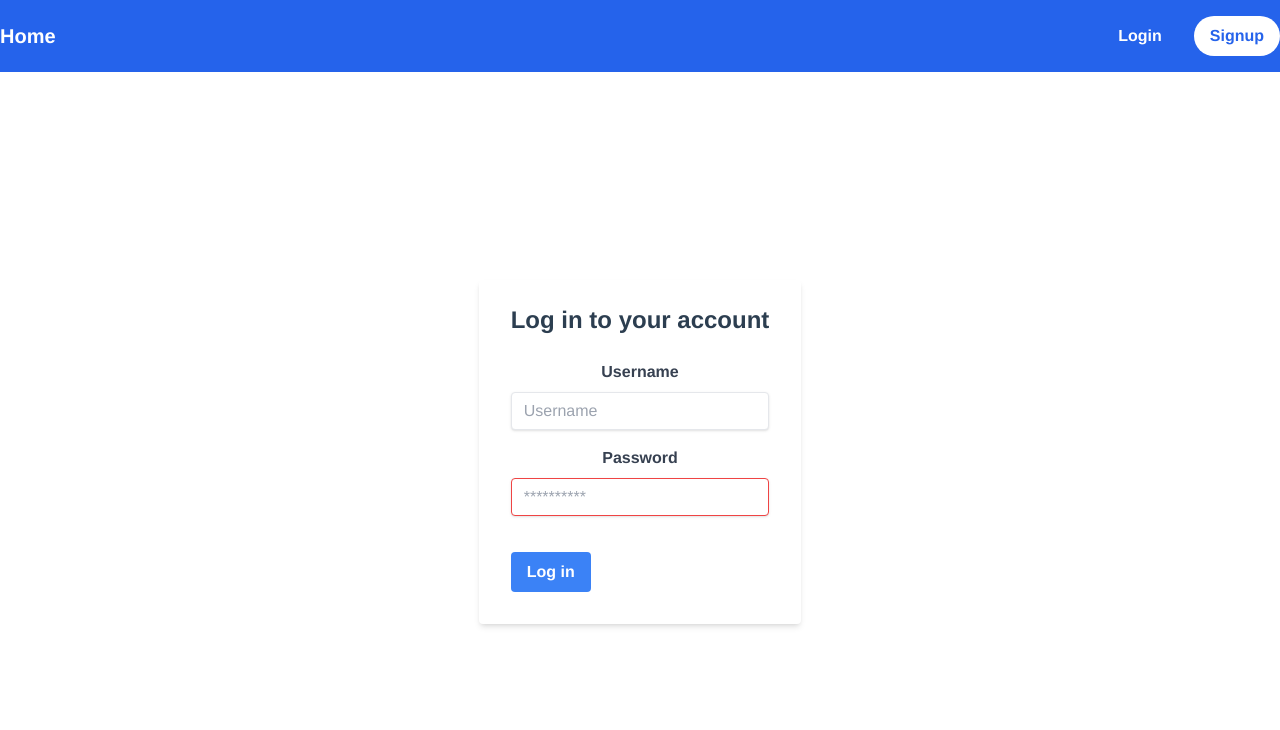
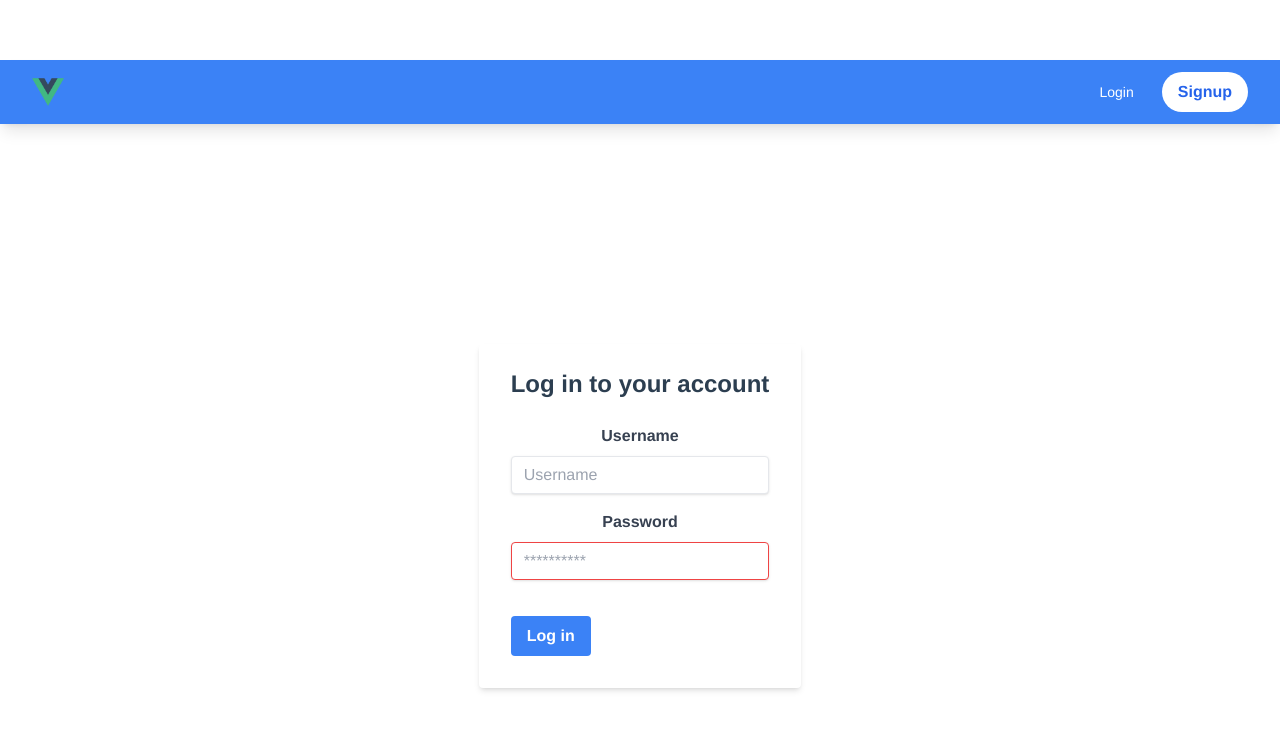
Before and after one commit to ivanapavloviic/vue-socialmedia-app, a Vue app: page /login in a window 1280 px wide. Shown: the top 730 px of the page. Built offline with nearby package versions, Linux system fonts and the light colour scheme.

Commit message:
navbar twitter like

```diff
--- a/src/components/TheNavigation.vue
+++ b/src/components/TheNavigation.vue
@@ -1,32 +1,43 @@
 <template>
-  <nav class="bg-blue-600 fixed w-full z-10 top-0">
-    <div class="container mx-auto flex justify-between items-center py-4">
-      <div class="flex items-center">
-        <router-link to="/" class="font-bold text-xl text-white">Home</router-link>
+  <nav class="bg-blue-500 shadow-lg">
+    <div class="max-w-7xl mx-auto px-4 sm:px-6 lg:px-8">
+      <div class="flex justify-between h-16">
+        <div class="flex-shrink-0 flex items-center">
+          <router-link to="/">
+            <img class="block lg:hidden h-8 w-auto" src="../../src/assets/logo.png" alt="Logo">
+            <img class="hidden lg:block h-8 w-auto" src="../../src/assets/logo.png" alt="Logo">
+          </router-link>
         </div>
-      <div v-if="isLoggedIn" class="flex items-center">
-        <router-link :to="userProfilePath" class="font-bold text-xl text-white">My profile</router-link>
+        <div class="hidden md:flex md:items-center md:ml-6"  v-if="isLoggedIn">
+          <div class="flex space-x-4">
+            <router-link to="/" class="text-white hover:bg-blue-600 px-3 py-2 rounded-md text-sm font-medium">Home</router-link>
+
           </div>
-
-      <div v-if="isLoggedIn"  class="flex items-center" >
-        <div class="hidden md:block">
           <div class="ml-4 flex items-center md:ml-6">
             <search-bar class="border border-white rounded-full px-3 py-2 w-64" />
           </div>
         </div>
-      </div>
         <div class="flex items-center">
           <template v-if="isLoggedIn">
-          <button @click="logout" class="bg-white hover:bg-gray-200 text-blue-600 font-bold py-2 px-4 rounded-full focus:outline-none focus:shadow-outline">Logout</button>
+            <div class="flex-shrink-0">
+              <img class="h-10 w-10 rounded-full" src="https://via.placeholder.com/150" alt="Profile picture">
+            </div>
+            <div class="ml-4">
+              <div class="text-sm font-medium text-white">{{ username }}</div>
+              <div class="text-xs text-gray-300">{{ handle }}</div>
+            </div>
+            <button @click="logout" class="ml-4 inline-flex items-center justify-center px-4 py-2 border border-transparent rounded-md shadow-sm text-sm font-medium text-white bg-blue-600 hover:bg-blue-700 focus:outline-none focus:ring-2 focus:ring-offset-2 focus:ring-blue-500">Logout</button>
           </template>
           <template v-else>
-          <router-link to="/login" class="text-white font-bold py-2 px-4 hover:text-blue-300">Login</router-link>
-          <router-link to="/signup" class="bg-white hover:bg-gray-200 text-blue-600 font-bold py-2 px-4 ml-4 rounded-full focus:outline-none focus:shadow-outline">Signup</router-link>
+            <router-link to="/login" class="text-white hover:bg-blue-600 px-3 py-2 rounded-md text-sm font-medium">Login</router-link>
+            <router-link to="/signup" class="bg-white hover:bg-gray-100 text-blue-600 font-bold py-2 px-4 ml-4 rounded-full focus:outline-none focus:shadow-outline">Signup</router-link>
           </template>
+        </div>
       </div>
     </div>
   </nav>
 </template>
+
 
   <script>
   import SearchBar from './SearchBar.vue';
```
Lines whose indentation alone changed are shown as unchanged.
